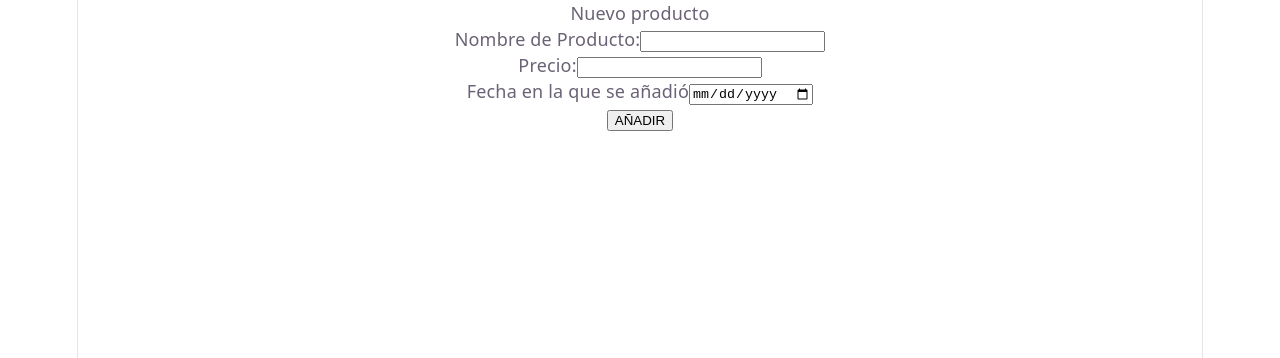
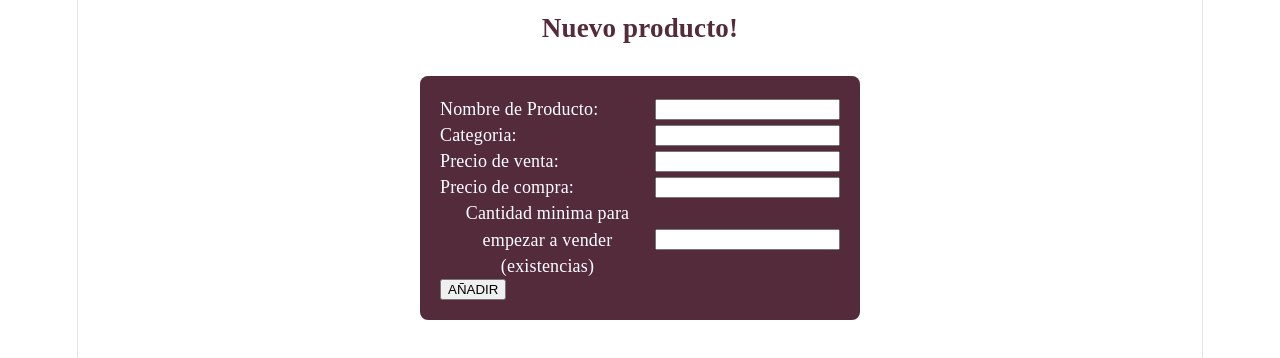
Before and after one commit to PedroMaskro/ProjecteFinalClient, a React (Vite) app in the folder my-app/: page / in a window 1280 px wide. Shown: the top 358 px of the page. Built offline with nearby package versions, Linux system fonts and the light colour scheme.

Commit message:
Commit en casa entrega Fase1 y Fase2

```diff
--- a/my-app/src/App.css
+++ b/my-app/src/App.css
@@ -182,3 +182,31 @@
     border-right-color: var(--border);
   }
 }
+
+.txtFormu {
+  font-family: 'Playfair Display', serif;
+  padding: 15px;
+  text-align: center;
+  font-size: 1.5rem;
+  font-weight: bold;
+  color: #542b3a;
+  background-color: white;
+}
+
+ .formu {
+  width: 400px;
+  margin: 20px auto;
+  padding: 20px;
+  background-color: #542b3a;
+  border-radius: 8px;
+  font-family: 'Playfair Display', serif;
+  color: white;
+  display: flex;
+  flex-direction: column;
+}
+
+ .apartadoFormu {
+  display: flex;
+  align-items: center;
+  justify-content: space-between;
+}
--- a/my-app/src/App.jsx
+++ b/my-app/src/App.jsx
@@ -5,35 +5,47 @@ import { products } from './Data/products';
 
 function ProductForm() {
     const [name, setName] = useState("");
-    const [price, setPrice] = useState("");
+    const [category, setCategory] = useState("");
+    const [priceV, setPriceV] = useState("");
+    const [priceC, setPriceC] = useState("");
     const [date, setDate] = useState(Date());
 
     function handleSubmit(event) {
-        e.preventDefault();
-        alert("SUBMIT")
+        event.preventDefault();
+        alert("Recibido, añadiendo el producto a la proyecto...")
     }
 
 
     return (
         <>
-        <p>Nuevo producto</p>
-        <form onSubmit={handleSubmit}>
-            <div>
+        <p className="txtFormu">Nuevo producto!</p>
+        <form className="formu" onSubmit={handleSubmit}>
+            <div className="apartadoFormu">
                 <label>Nombre de Producto:</label>
-                <input type="text" onChange={(event)=>setName(e.target.value)}/>
+                <input className="input" type="text" onChange={(event)=>setName(e.target.value)}/>
             </div>
 
-            <div>
-                <label>Precio:</label>
-                <input type="text" onChange={(event)=>setPrice(e.target.value)}/>
+            <div className="apartadoFormu">
+                <label>Categoria:</label>
+                <input className="input" type="text" onChange={(event)=>setCategory(e.target.value)}/>
             </div>
 
-            <div>
-                <label>Fecha en la que se añadió</label>
-                <input type="date" name="fecha" onChange={(event)=>setDate(e.target.value)} />
+            <div className="apartadoFormu">
+                <label>Precio de venta:</label>
+                <input className="input" type="number" onChange={(event)=>setPriceV(e.target.value)}/>
             </div>
 
-            <div>
+            <div className="apartadoFormu">
+                <label>Precio de compra:</label>
+                <input className="input" type="number" onChange={(event)=>setPriceC(e.target.value)}/>
+            </div>
+
+            <div className="apartadoFormu">
+                <label>Cantidad minima para empezar a vender (existencias)</label>
+                <input className="input" type="number" onChange={(event)=>setDate(e.target.value)} />
+            </div>
+
+            <div className="apartadoFormu">
                 <button type="submit">AÑADIR</button>
             </div>
         </form>
```
